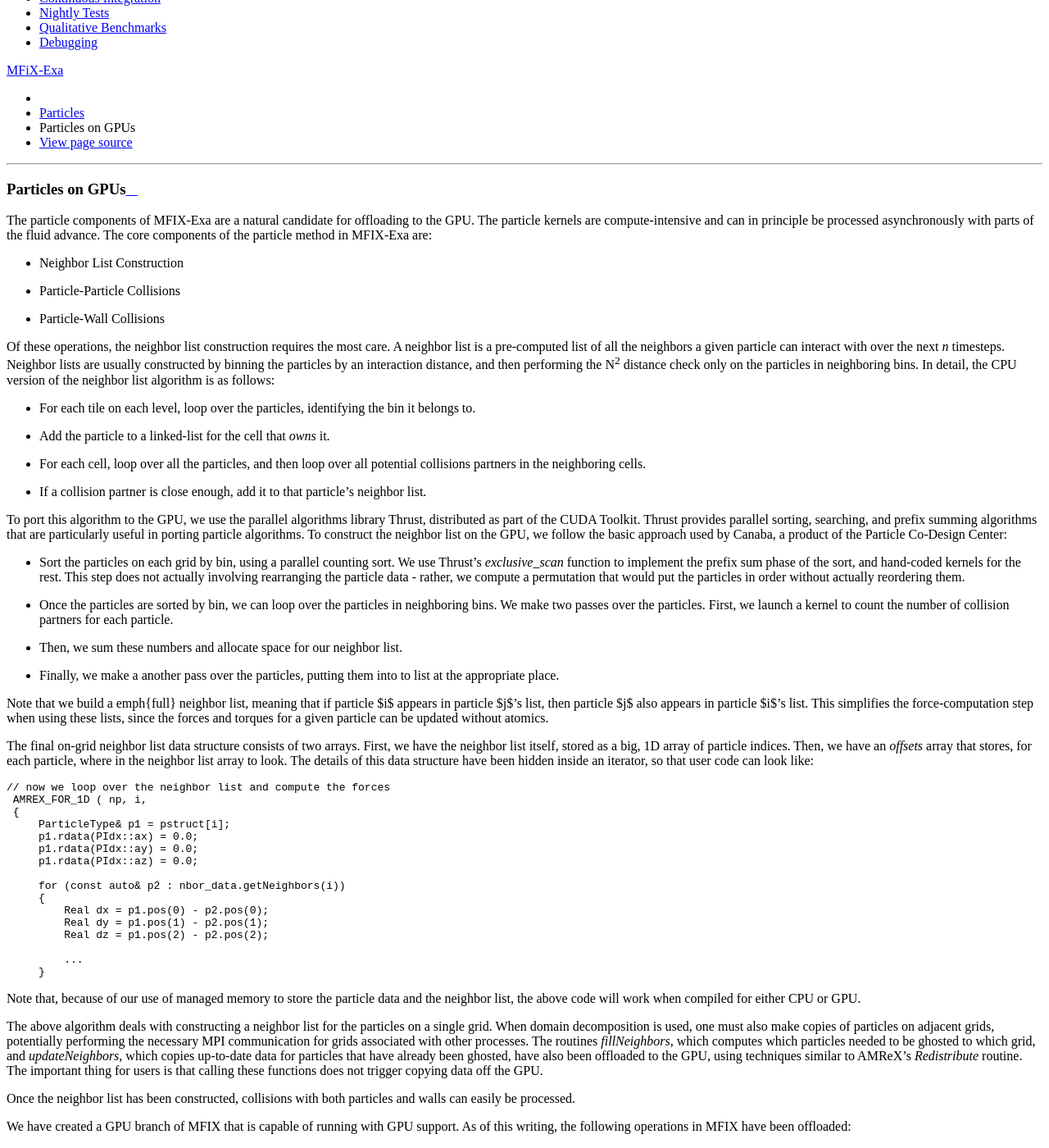
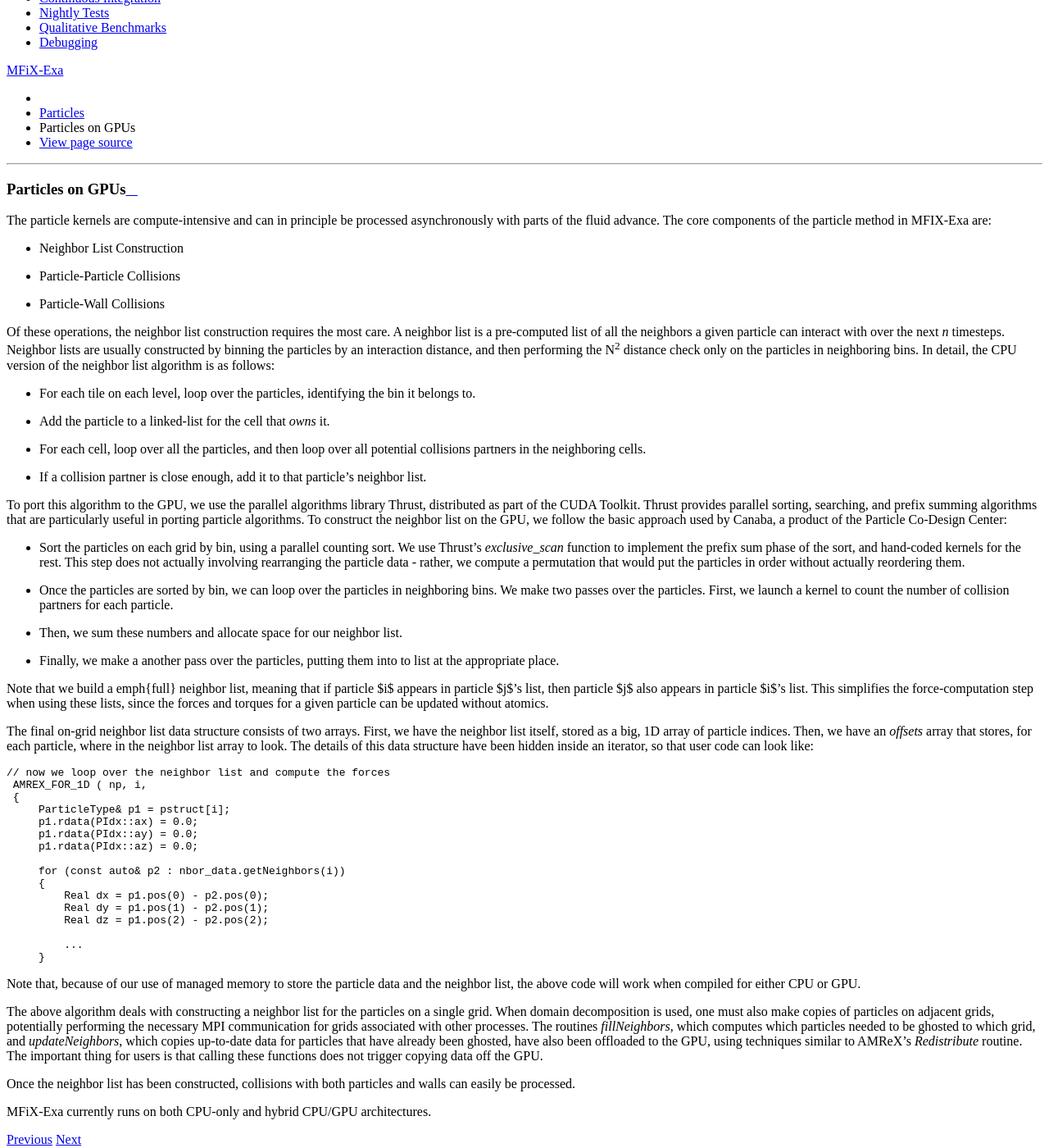
Before and after one commit to mwm126/MFIX-Exa, a Sphinx documentation site: the page built from docs/source/ParticlesOnGpus.rst, in a window 1280 px wide and 1400 px high, scrolled down 306 px. Shown: the whole window at 82% size. Built offline with Sphinx 7.4.7 and the Read the Docs theme 2.0.0, drawn with Linux system fonts in a browser that asks for light colours; pages that are not in the unit, such as notebooks, are missing from menus; some of the changed text lies outside the part shown.

Commit message:
update status

```diff
--- a/docs/source/ParticlesOnGpus.rst
+++ b/docs/source/ParticlesOnGpus.rst
@@ -1,7 +1,6 @@
 Particles on GPUs
 ==========================
 
-The particle components of MFIX-Exa are a natural candidate for offloading to the GPU.
 The particle kernels are compute-intensive and can in principle be processed asynchronously with parts of the fluid advance.
 The core components of the particle method in MFIX-Exa are:
 
@@ -55,9 +54,4 @@
 
 Once the neighbor list has been constructed, collisions with both particles and walls can easily be processed.
 
-We have created a GPU branch of MFIX that is capable of running with GPU support. As of this writing, the following operations in MFIX have been offloaded:
-
-- Neighbor particles / neighbor list construction
-- Particle-particle collisions
-- Particle-wall collisions
-- PIC Deposition (used in putting the drag force and solids volume fraction on the grid)
+MFiX-Exa currently runs on both CPU-only and hybrid CPU/GPU architectures.
```
